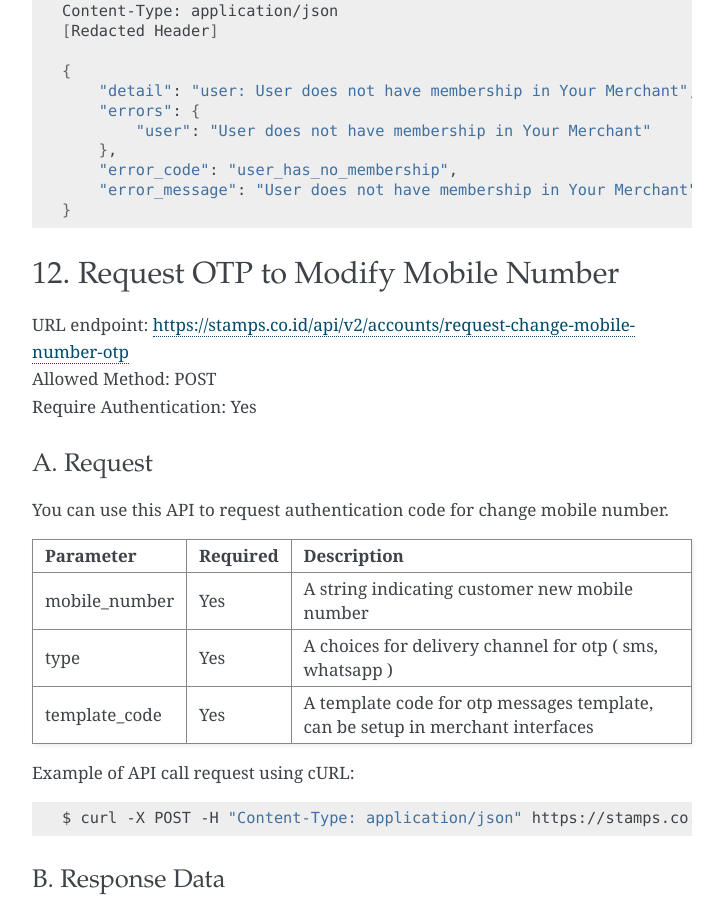
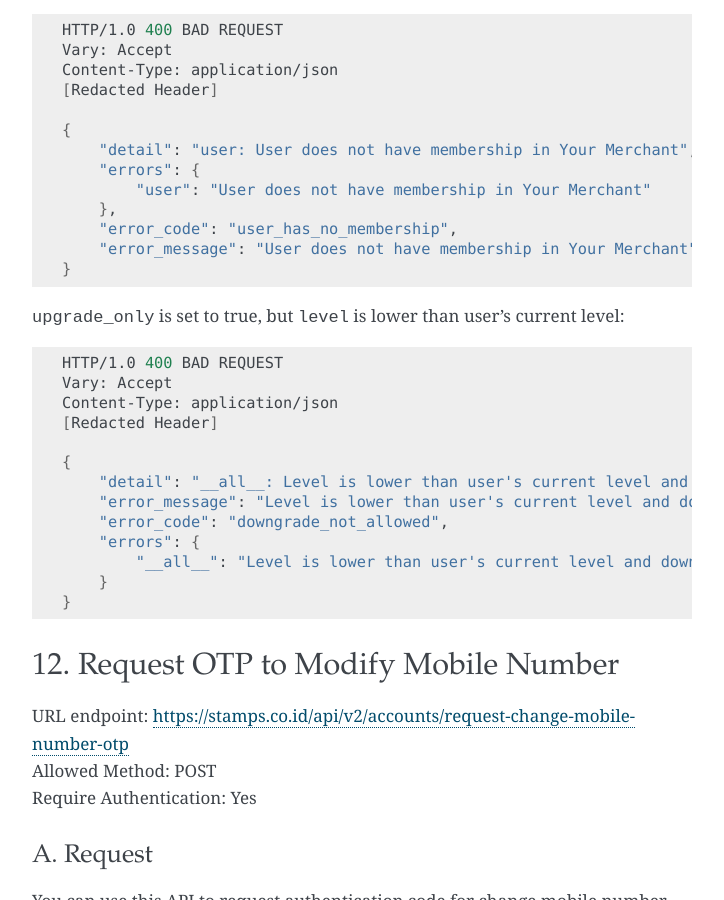
Before and after one commit to ui/stamps-api-docs, a Sphinx documentation site: the page built from source/customer_api.rst, in a window 1280 px wide and 900 px high, scrolled down 21838 px. Shown: the whole window, without its empty margins (388-1112 px from the left). Built offline with Sphinx 7.4.7, drawn with Linux system fonts in a browser that asks for light colours; some of the changed text lies outside the part shown.

Commit message:
Add upgrade_only field docs (#108)

```diff
--- a/source/customer_api.rst
+++ b/source/customer_api.rst
@@ -1096,6 +1096,7 @@ Parameter     Required    Description
 token         Yes         Authentication string
 user          Yes         A string indicating customer's email, Member ID, mobile number or primary key ID
 level         Yes         A level numerical value
+upgrade_only  No          A boolean value, default to false. If set to true, ``level`` must be higher than user's current level
 ============= =========== =========================
 
 Example of API call request using cURL:
@@ -1147,6 +1148,24 @@ The customer does not have membership:
         },
         "error_code": "user_has_no_membership",
         "error_message": "User does not have membership in Your Merchant"
+    }
+
+``upgrade_only`` is set to true, but ``level`` is lower than user's current level:
+
+.. code-block :: bash
+
+    HTTP/1.0 400 BAD REQUEST
+    Vary: Accept
+    Content-Type: application/json
+    [Redacted Header]
+
+    {
+        "detail": "__all__: Level is lower than user's current level and downgrade is not allowed",
+        "error_message": "Level is lower than user's current level and downgrade is not allowed",
+        "error_code": "downgrade_not_allowed",
+        "errors": {
+            "__all__": "Level is lower than user's current level and downgrade is not allowed"
+        }
     }
 
 
```
